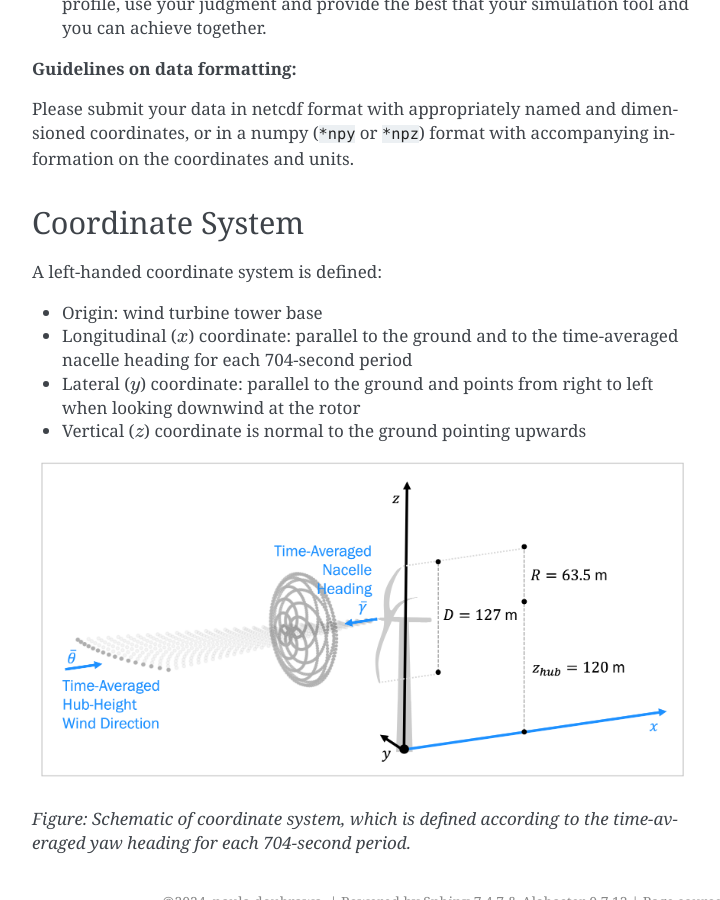
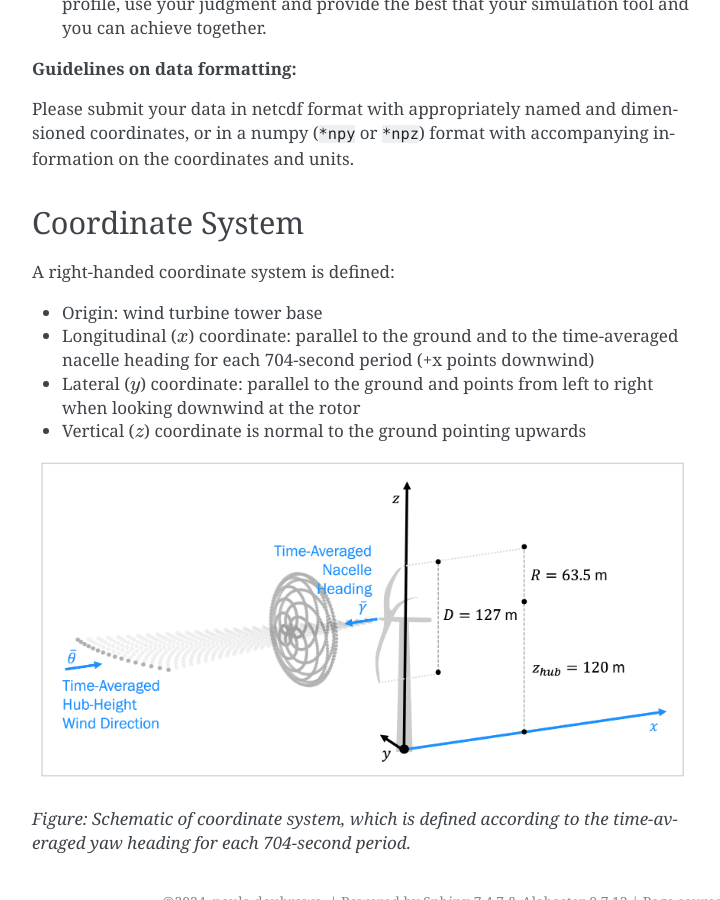
Before and after one commit to rybchuk/rotor_inflow_benchmark, a Sphinx documentation site: the page built from docs/data_description.rst, in a window 1280 px wide and 900 px high, scrolled down 4498 px. Shown: the whole window, without its empty margins (388-1108 px from the left). Built offline with Sphinx 7.4.7, drawn with Linux system fonts in a browser that asks for light colours.

Commit message:
Adjust turbine coordinate system

```diff
--- a/docs/data_description.rst
+++ b/docs/data_description.rst
@@ -155,11 +155,11 @@ Please submit your data in netcdf format with appropriately named and dimensione
 Coordinate System
 ^^^^^^^^^^^^^^^^^
 
-A left-handed coordinate system is defined:
+A right-handed coordinate system is defined:
 
 - Origin: wind turbine tower base
-- Longitudinal (:math:`x`) coordinate: parallel to the ground and to the time-averaged nacelle heading for each 704-second period
-- Lateral (:math:`y`) coordinate: parallel to the ground and points from right to left when looking downwind at the rotor
+- Longitudinal (:math:`x`) coordinate: parallel to the ground and to the time-averaged nacelle heading for each 704-second period (+x points downwind)
+- Lateral (:math:`y`) coordinate: parallel to the ground and points from left to right when looking downwind at the rotor
 - Vertical (:math:`z`) coordinate is normal to the ground pointing upwards
 
 .. figure:: ./images/coordinate_system.png
```
